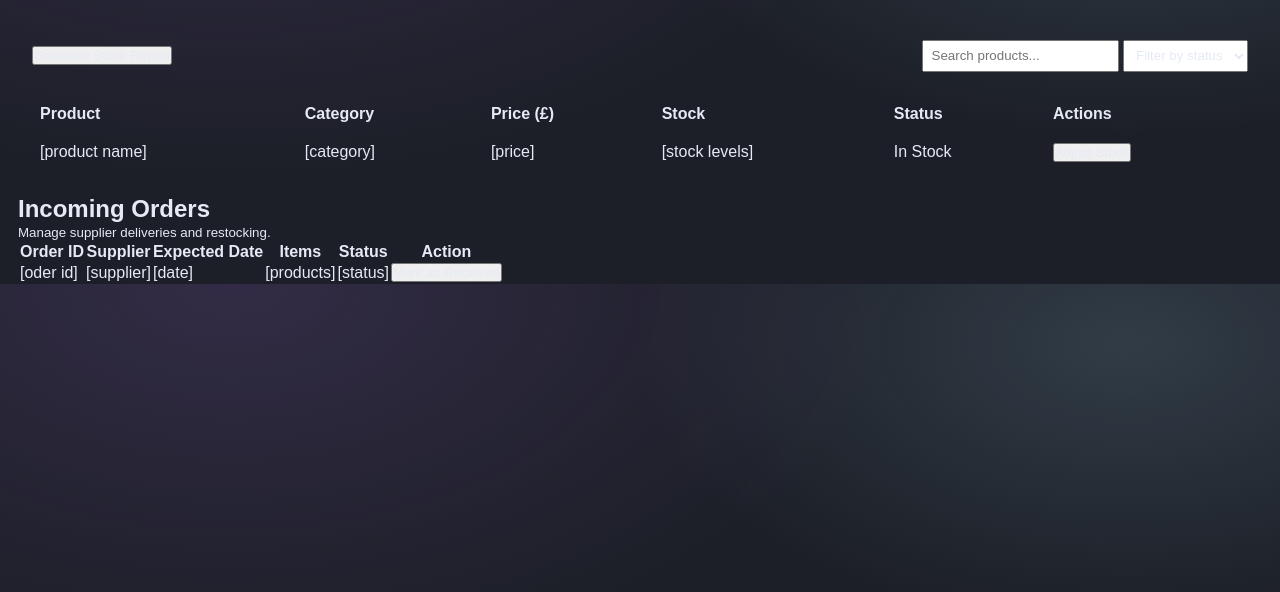
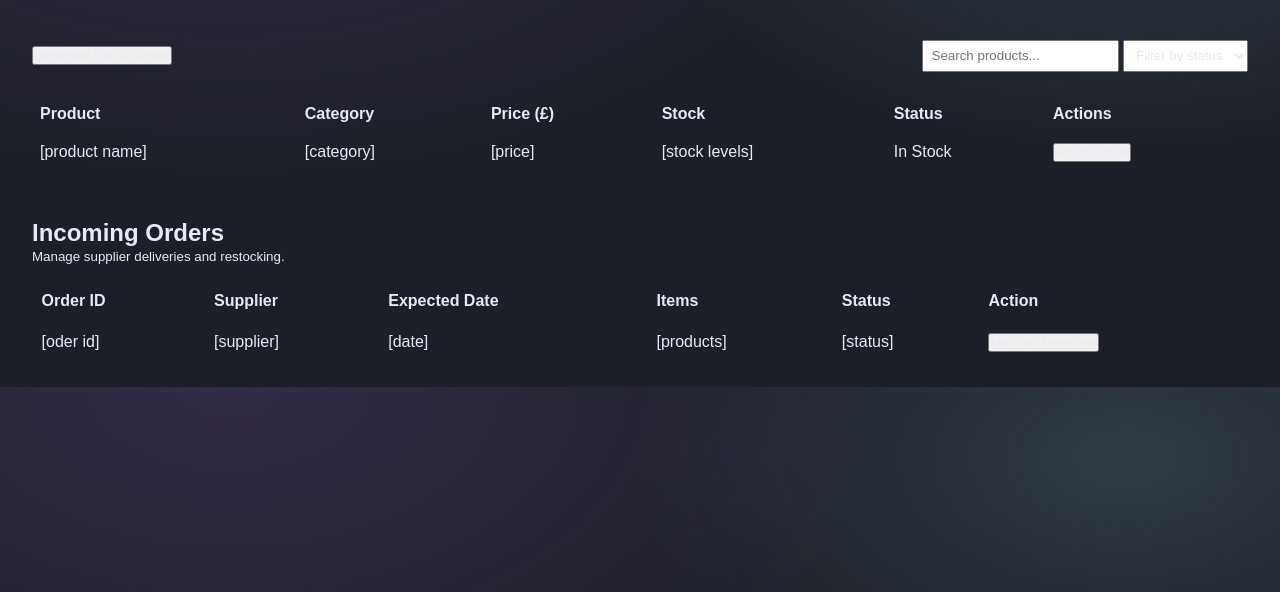
Before and after one commit to JanishK/Team_Project_TP2_Games_Store, a PHP site: page /Pages/Inventory_Management.php in a window 1280 px wide. Shown: the part 208-800 px from the top of the page. Run offline with PHP 8.4, Linux system fonts and the light colour scheme; the template is opened without the code that fills it, so the values that code supplies are empty; a user stored in the database is signed in; data comes from the database, SQL or seed files in the repository.

Commit message:
wrote the css for the structure of teh incomming orders section

```diff
--- a/CSS/Inventory_Management.css
+++ b/CSS/Inventory_Management.css
@@ -48,3 +48,35 @@
     padding: 0.6rem 0.5rem;
     text-align: left;
 }
+
+
+
+/* === INCOMING ORDERS STRUCTURE & LAYOUT === */
+
+#incoming-orders {
+    padding: 1.5rem 2rem;
+}
+
+/* Table layout */
+#incoming-orders table {
+    width: 100%;
+    border-collapse: collapse;
+    margin-top: 1rem;
+}
+
+#incoming-orders th,
+#incoming-orders td {
+    padding: 0.7rem 0.6rem;
+    text-align: left;
+}
+
+/* Make long item lists wrap nicely */
+#incoming-orders td:nth-child(4) {
+    max-width: 350px;
+    word-wrap: break-word;
+}
+
+/* Action button cell alignment */
+#incoming-orders td:last-child {
+    white-space: nowrap;
+}
```
